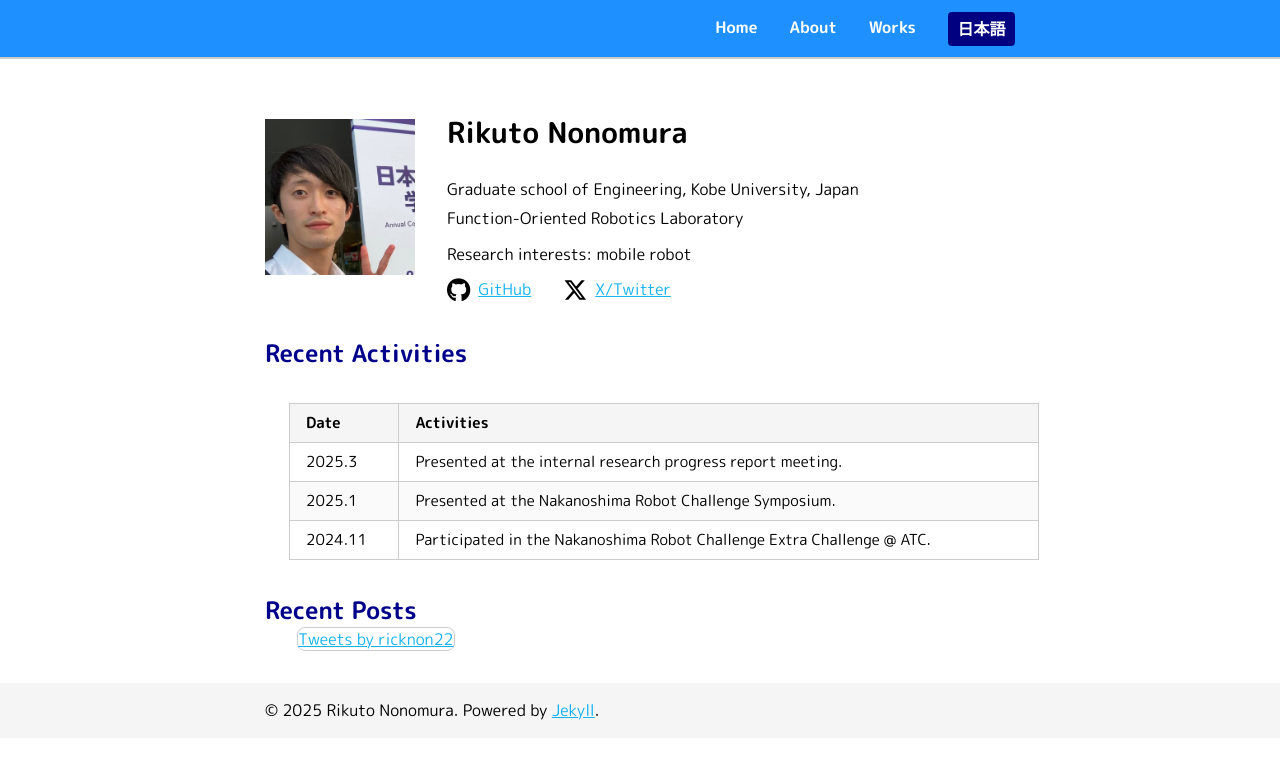
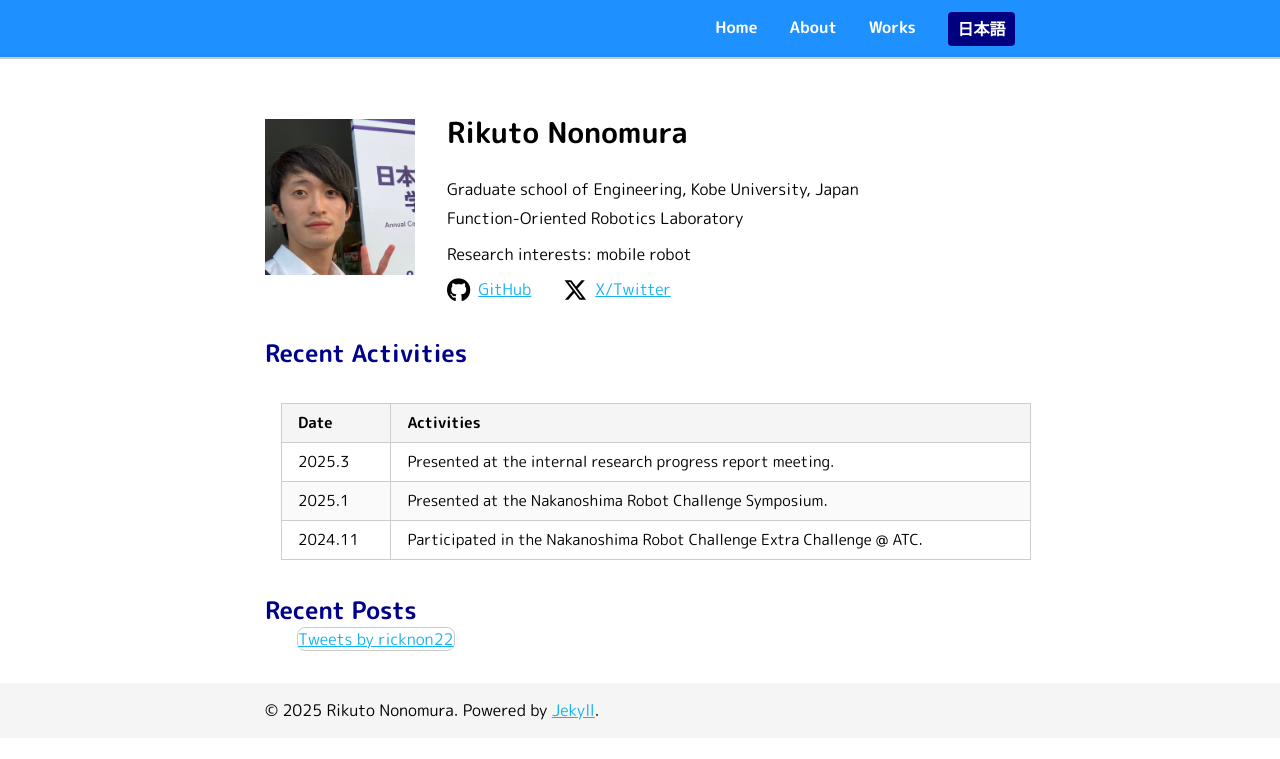
Before and after one commit to RickNon/ricknon.github.io, a Jekyll site: the page built from en/index.md, in a window 1280 px wide. Shown: the top 759 px of the page. Built offline with Jekyll 4.4.1, drawn with Linux system fonts in a browser that asks for light colours; comment, search, counter and statistics services are not loaded.

Commit message:
edit table margin

```diff
--- a/_sass/_base.scss
+++ b/_sass/_base.scss
@@ -42,7 +42,8 @@ table {
 }
 
 .table {
-    margin-left: 1.5rem;
+    margin-left: 1rem;
+    margin-right: 1rem;
 }
 
 // twitter
```
